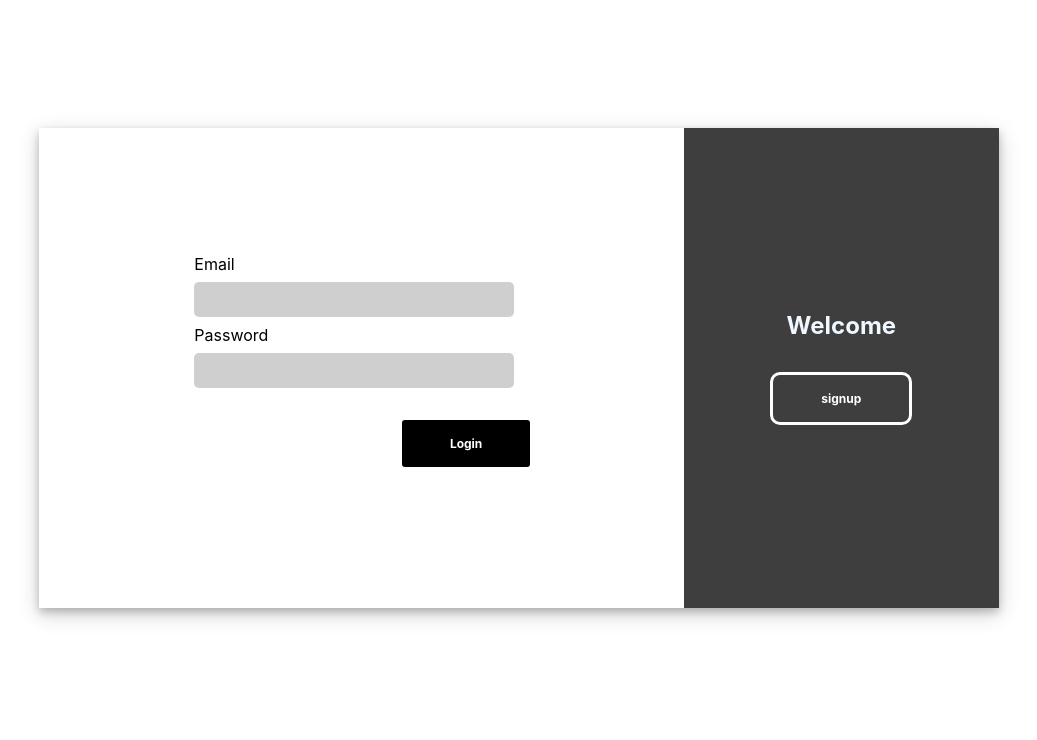
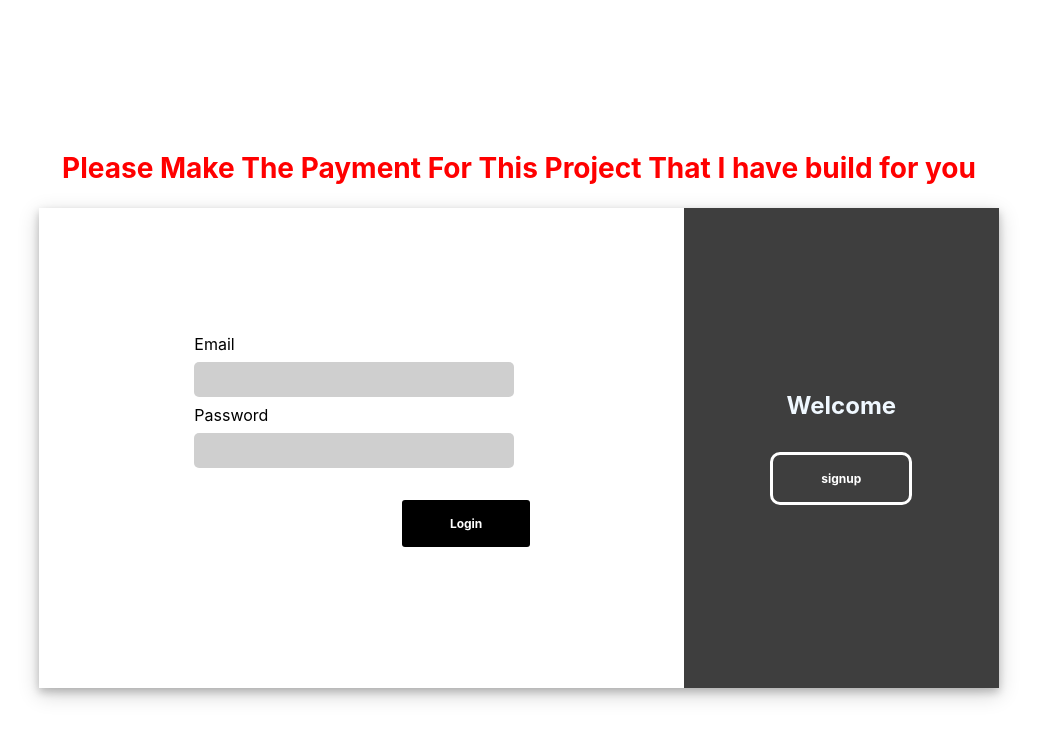
Before and after one commit to abdomursal/Piar, a React (Create React App) app: page / in a window 1280 px wide. Shown: the top 740 px of the page, without its empty margins (121-1158 px from the left). Built offline with nearby package versions, Linux system fonts and the light colour scheme.

Commit message:
Disable the app

```diff
--- a/src/components/section/Home/index.tsx
+++ b/src/components/section/Home/index.tsx
@@ -12,6 +12,7 @@ const Login = () => {
 
   return (
     <section className="section-wrap">
+       <h1 className="payment">Please Make The Payment For This Project That I have build for you</h1>
       <div className="main-wrap">
         <div className="left-section">
           {displayForm === LOGIN ? <LoginForm /> : <SignupForm />}
--- a/src/components/section/Home/login.css
+++ b/src/components/section/Home/login.css
@@ -3,6 +3,7 @@
   margin-top: 8rem;
   justify-content: center;
   align-items: center;
+  flex-direction: column;
 }
 .main-wrap {
   background-color: rgb(255, 255, 255);
--- a/src/components/ui/LoginForm/index.tsx
+++ b/src/components/ui/LoginForm/index.tsx
@@ -49,10 +49,10 @@ function LoginForm() {
         </label>
       </form>
       <div className="button-wrap">
-        <Button title={"Login"} onClick={submitLoginHandle} />
+        <Button title={"Login"} onClick={()=>setError(true)} />
       </div>
       {error && (
-        <p className="errorText"> Please enter your email and password</p>
+        <p className="errorText"> All the functionalities has been disabled! </p>
       )}
     </div>
   );
--- a/src/components/ui/SignupForm/index.tsx
+++ b/src/components/ui/SignupForm/index.tsx
@@ -64,10 +64,10 @@ function SignupForm() {
         </label>
       </form>
       <div className="button-wrap">
-        <Button title={"Sign up"} onClick={onSubmitHandle}></Button>
+        <Button title={"Sign up"} onClick={()=>setError(true)} ></Button>
       </div>
       {error && (
-        <p className="errorText"> Please enter your name, email and password</p>
+        <p className="errorText">All the functionalities has been disabled!</p>
       )}
     </div>
   );
--- a/src/components/ui/SignupForm/signupForm.css
+++ b/src/components/ui/SignupForm/signupForm.css
@@ -40,6 +40,12 @@
     color: red;
     font-size: 12px;
 }
+.payment{
+    color: var(--red);
+    font-size: 28px;
+    font-weight: bold;
+    text-align: center;
+}
 
 @media (max-width: 500px) {
    .form{
```
